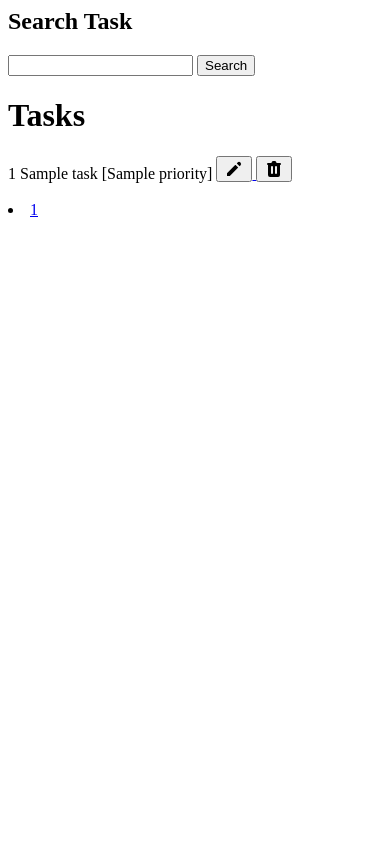
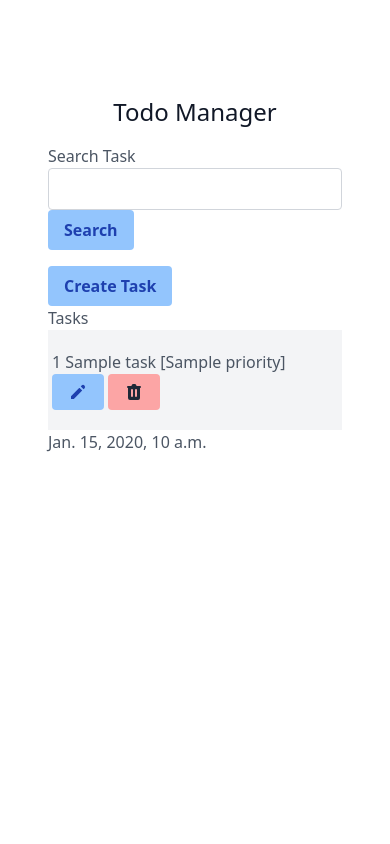
Before and after one commit to M2kishore/GDC-Level-6-Milestone, a Django app: template templates/tasks.html in a window 390 px wide. Run offline with Django 3.2, Linux system fonts and the light colour scheme; the template is opened without the code that fills it: most values are stand-ins (such as "Sample title", 1, 10 or a date in 2020); some libraries are stand-ins or nearby versions.

Commit message:
added cascading priority added create task button created display added ! completed need to be done

```diff
--- a/templates/tasks.html
+++ b/templates/tasks.html
@@ -1,22 +1,33 @@
-<h2>Search Task</h2>
+<script src="https://cdn.tailwindcss.com"></script>
+<section class="text-gray-600 body-font relative">
+  <div class="container px-12 py-24 mx-auto lg:px-60 xl:px-80 2xl:px-96">
+    <h1
+      class="sm:text-4xl text-2xl font-medium title-font mb-4 text-gray-900 text-center"
+    >
+      Todo Manager
+    </h1>
+    <h2 class="">Search Task</h2>
     <form action="" method="get">
-  <input type="text" name="search" />
-  <button type="submit">Search</button>
+      <input type="text" name="search" class="w-full bg-white rounded border border-gray-300 focus:border-blue-500 focus:ring-2 focus:ring-blue-200 text-base outline-none text-gray-700 py-1 px-3 leading-8 transition-colors duration-200 ease-in-out"/>
+      <button class="bg-blue-300 hover:bg-blue-400 text-blue-800 font-bold py-2 px-4 rounded inline-flex items-center" type="submit">Search</button>
     </form>
-
+    <a href="/create-task/"><button class="bg-blue-300 hover:bg-blue-400 text-blue-800 font-bold py-2 px-4 rounded inline-flex items-center">Create Task</button></a>
     <h1>Tasks</h1>
-{% for task in tasks %} {{forloop.counter}} {{task}} [{{task.priority}}]
+    {% for task in tasks %}
+    <div
+      class="container px-1 py-5 mx-auto flex flex-wrap items-center bg-gray-100"
+    >
+      {{forloop.counter}} {{task}} [{{task.priority}}]
+      <div class="">
         <a href="/update-task/{{task.id}}">
           <button
-    class="bg-gray-300 hover:bg-gray-400 text-gray-800 font-bold py-2 px-4 rounded inline-flex items-center"
+            class="bg-blue-300 hover:bg-blue-400 text-blue-800 font-bold py-2 px-4 rounded inline-flex items-center"
           >
             <svg
               xmlns="http://www.w3.org/2000/svg"
-      class="fill-current w-1 h-1 mr-2"
+              class="w-5 h-5"
               viewBox="0 0 20 20"
               fill="currentColor"
-      width="20px"
-      height="20px"
             >
               <path
                 d="M13.586 3.586a2 2 0 112.828 2.828l-.793.793-2.828-2.828.793-.793zM11.379 5.793L3 14.172V17h2.828l8.38-8.379-2.83-2.828z"
@@ -44,11 +55,14 @@
             </svg>
           </button>
         </a>
-<br />
+      </div>
+    </div>
+    {{task.created_date}}
     {% endfor %}
-<br />
+  </section>
+    {% comment %} <br />
     {% for page in paginator.page_range %}
     <li>
       <a href="?page={{page}}&search={{request.GET.search}}">{{page}}</a>
     </li>
-{% endfor %}
+    {% endfor %} {% endcomment %}
```
Also changed, not shown: tasks/views.py (+47 -5 lines). Lines whose indentation alone changed are shown as unchanged.
